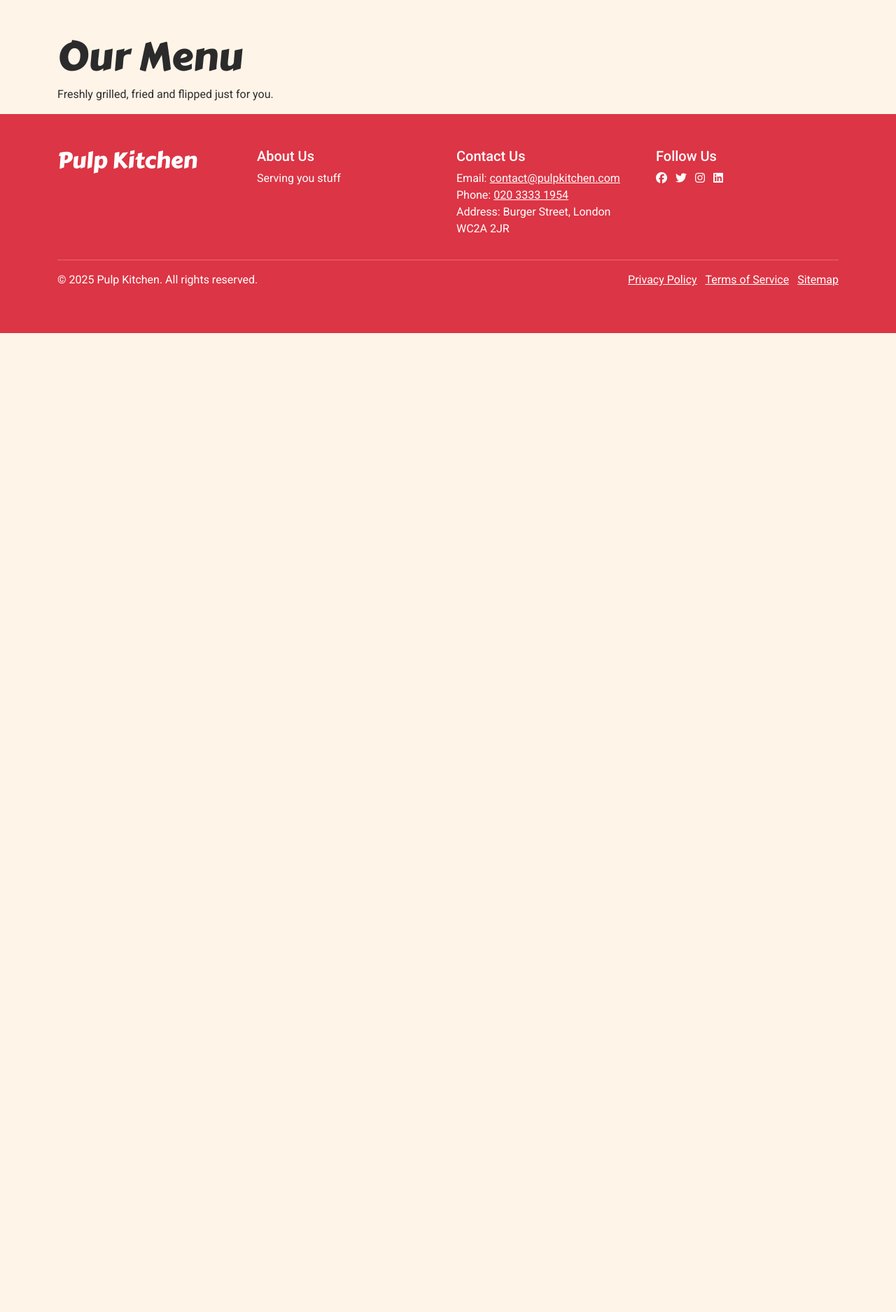
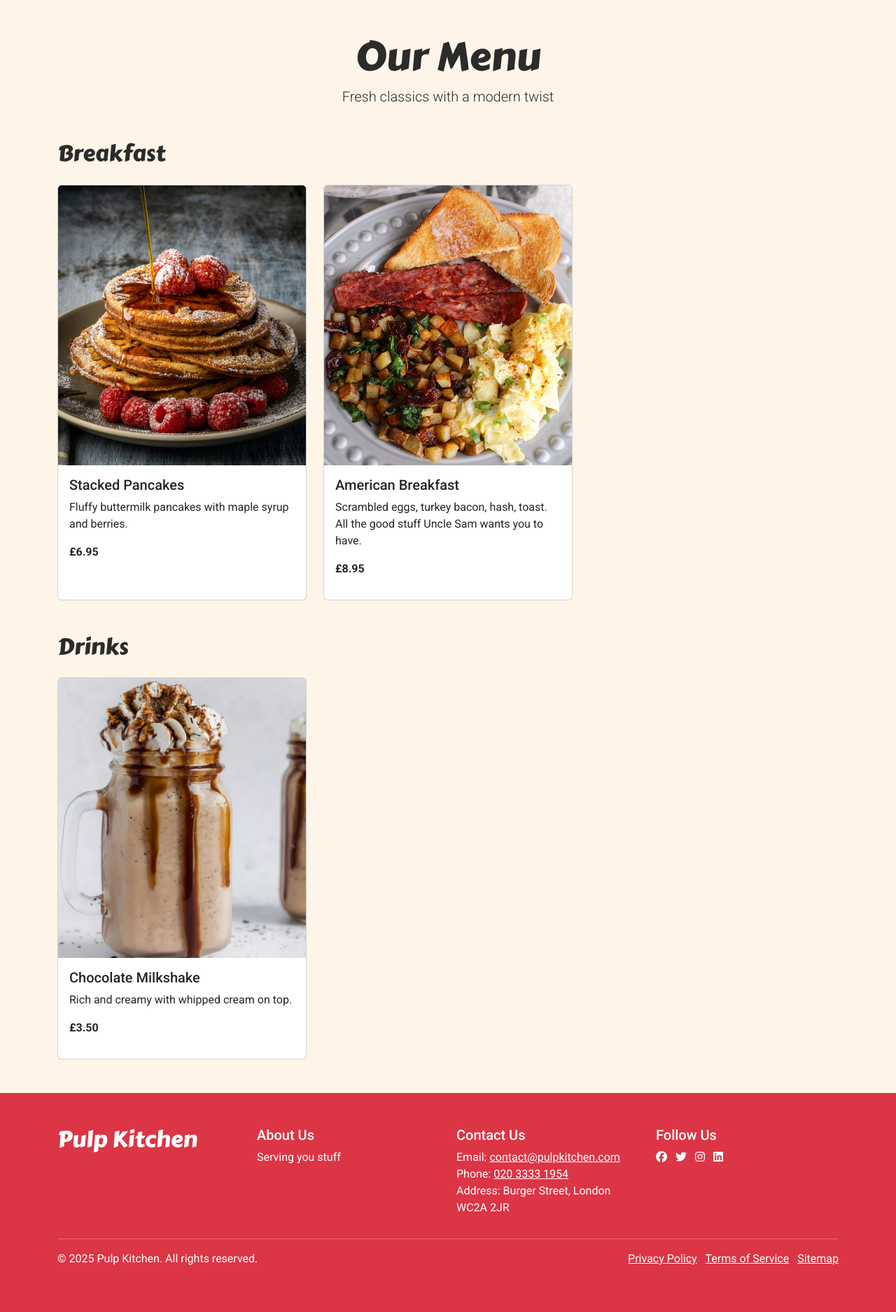
Before and after one commit to anthonybishopuk/pulp_kitchen, a Flask app: page /menu in a window 1280 px wide. Shown: the part 56-1931 px from the top of the page at 70% size. Before the commit the page ends 532 px from the top, so only its background shows below. Run offline with Flask 3, Linux system fonts and the light colour scheme.

Commit message:
Updated menu page

```diff
--- a/static/css/styles.css
+++ b/static/css/styles.css
@@ -20,6 +20,12 @@ h1, h2, h3, h4, .navbar-brand, .nav-link, .btn {
     color: #fff !important;
 }
 
+.card-img-top {
+    height: 400px;
+    object-fit: cover;
+    object-position: center;
+}
+
 footer {
     background-color: #dc3545;
     color: #fff;
--- a/templates/menu.html
+++ b/templates/menu.html
@@ -1,10 +1,50 @@
 {% extends "base.html" %}
 
-{% block title %}
-    Menu - Pulp Kitchen
-{% endblock %}
+{% block title %}Menu - Pulp Kitchen{% endblock %}
 
 {% block content%}
+<div class="text-center mb-5">
     <h1 class="display-4">Our Menu</h1>
-    <p>Freshly grilled, fried and flipped just for you.</p>
+    <p class="lead">Fresh classics with a modern twist</p>
+</div>
+
+<!-- Category: Breakfast -->
+ <h2 class="mb-4">Breakfast</h2>
+ <div class="row g-4 mb-5">
+    <div class="col-md-4">
+        <div class="card h-100">
+            <img src="{{ url_for('static', filename='img/pancakes.jpg') }}" class="card-img-top" alt="Pancakes">
+            <div class="card-body">
+                <h5 class="card-title">Stacked Pancakes</h5>
+                <p class="card-text">Fluffy buttermilk pancakes with maple syrup and berries.</p>
+                <p class="fw-bold">£6.95</p>
+            </div>
+        </div>
+    </div>
+    <div class="col-md-4">
+        <div class="card h-100">
+            <img src="{{ url_for('static', filename='img/american_breakfast.jpg') }}" class="card-img-top" alt="American Breakfast">
+            <div class="card-body">
+                <h5 class="card-title">American Breakfast</h5>
+                <p class="card-text">Scrambled eggs, turkey bacon, hash, toast. All the good stuff Uncle Sam wants you to have.</p>
+                <p class="fw-bold">£8.95</p>
+            </div>
+        </div>
+    </div>
+ </div>
+
+ <!-- Category: Drinks -->
+<h2 class="mb-4">Drinks</h2>
+<div class="row g-4 mb-5">
+    <div class="col-md-4">
+        <div class="card h-100">
+            <img src="{{ url_for('static', filename='img/chocolate_milkshake.jpg') }}" class="card-img-top" alt="Chocolate Milkshake">
+            <div class="card-body">
+                <h5 class="card-title">Chocolate Milkshake</h5>
+                <p class="card-text">Rich and creamy with whipped cream on top.</p>
+                <p class="fw-bold">£3.50</p>
+            </div>
+        </div>
+    </div>
+</div>
 {% endblock %}
```
Also changed, not shown: static/img/american_breakfast.jpg (added), static/img/chocolate_milkshake.jpg (added), static/img/pancakes.jpg (added).
